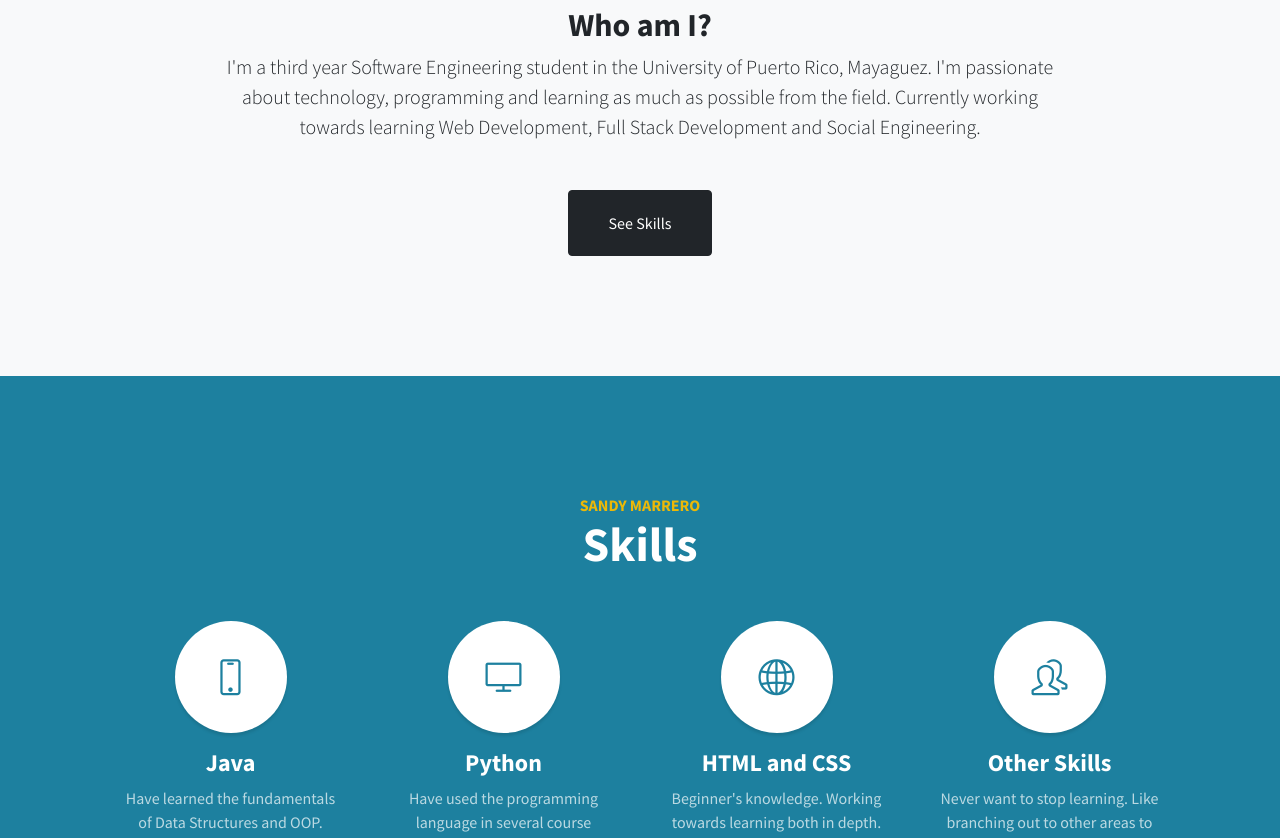
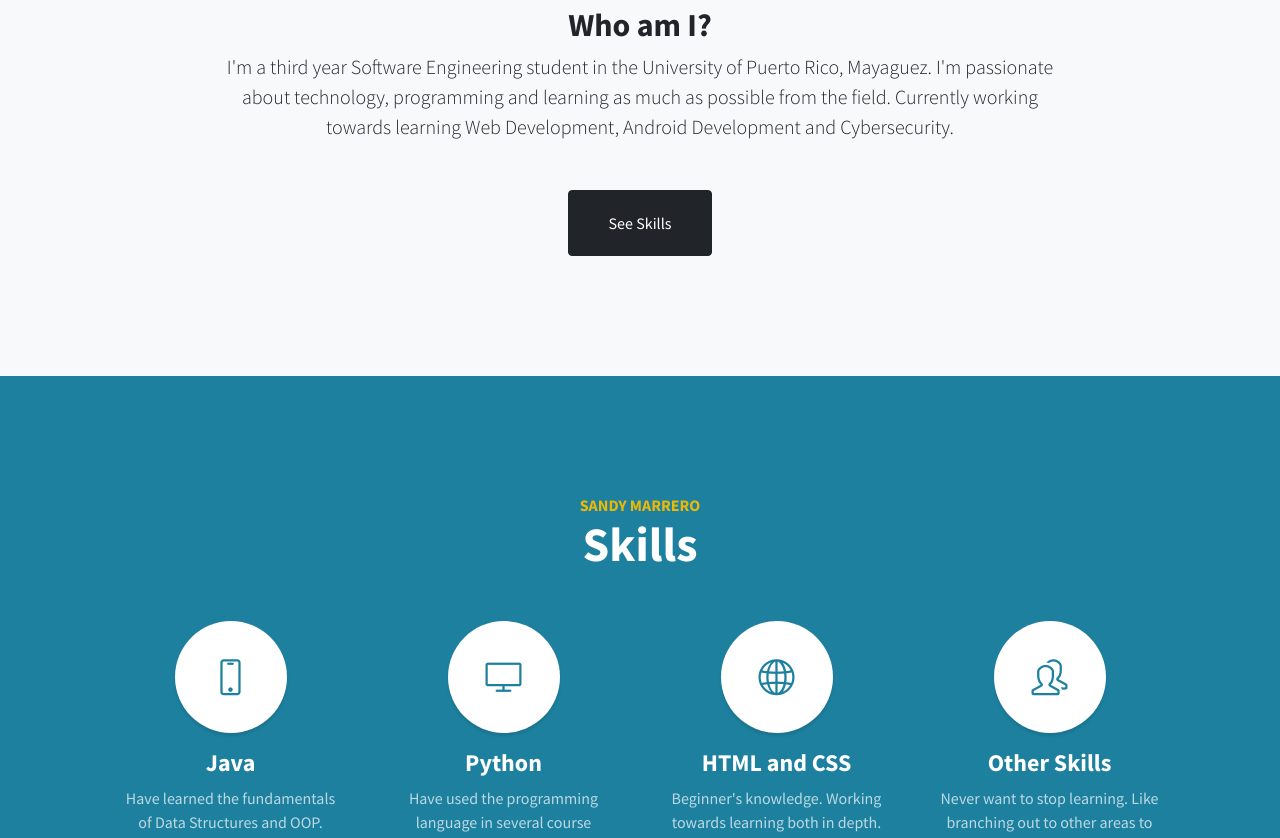
Before and after one commit to sandy-marrero/sandy-marrero.github.io, a plain HTML site: page index.html in a window 1280 px wide. Shown: the part 1222-2060 px from the top of the page. Drawn offline with nearby package versions, Linux system fonts and the light colour scheme.

Commit message:
Update index.html

```diff
--- a/index.html
+++ b/index.html
@@ -51,7 +51,7 @@
                         <h1></h1>
                         <p class="lead mb-5">
                             I'm a third year Software Engineering student in the University of Puerto Rico, Mayaguez. I'm passionate about technology, programming and learning as much as possible from the field.
-                            Currently working towards learning Web Development, Full Stack Development and Social Engineering.
+                            Currently working towards learning Web Development, Android Development and Cybersecurity.
                         </p>
                         <a class="btn btn-dark btn-xl" href="#services">See Skills</a>
                     </div>
```
